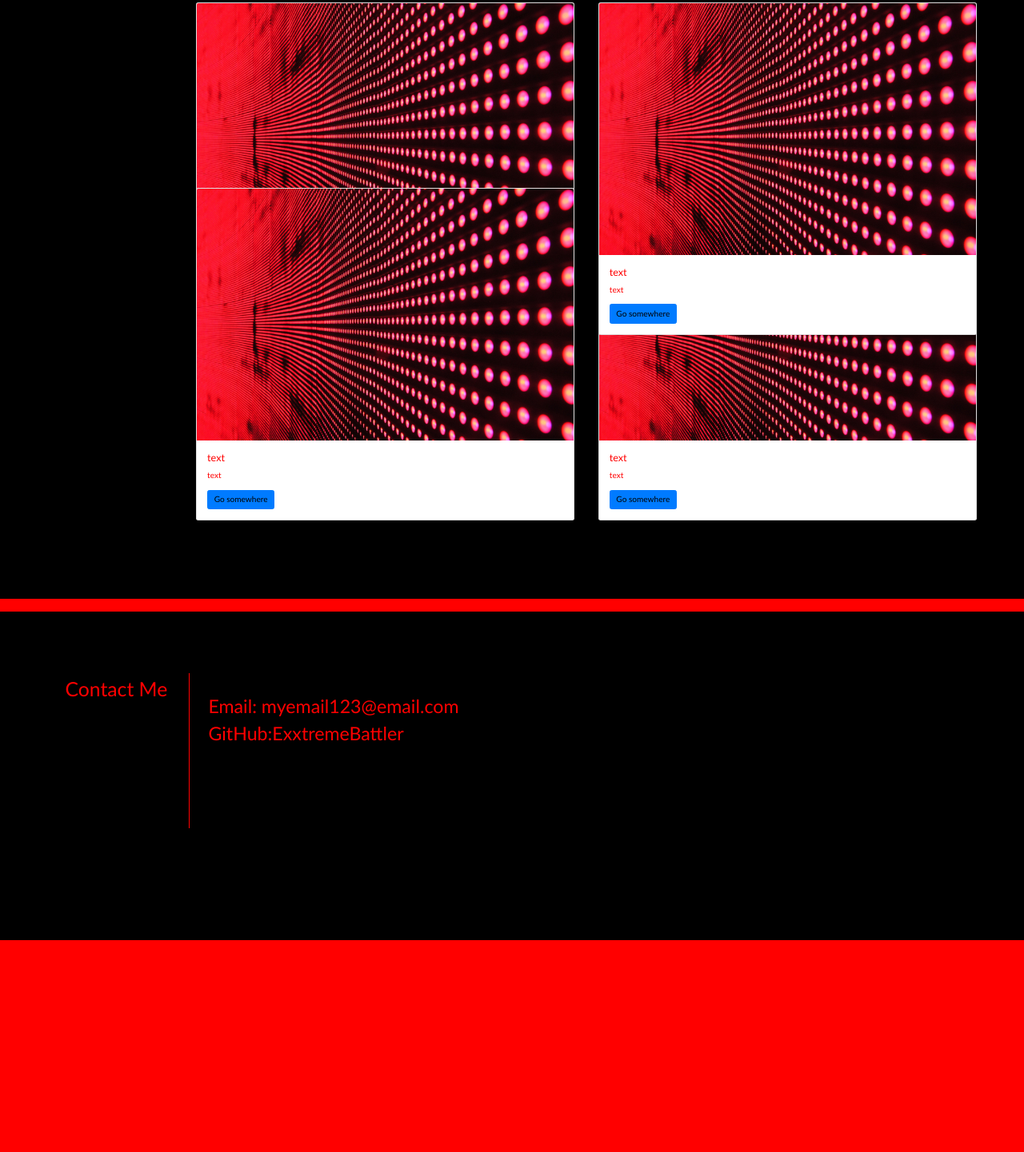
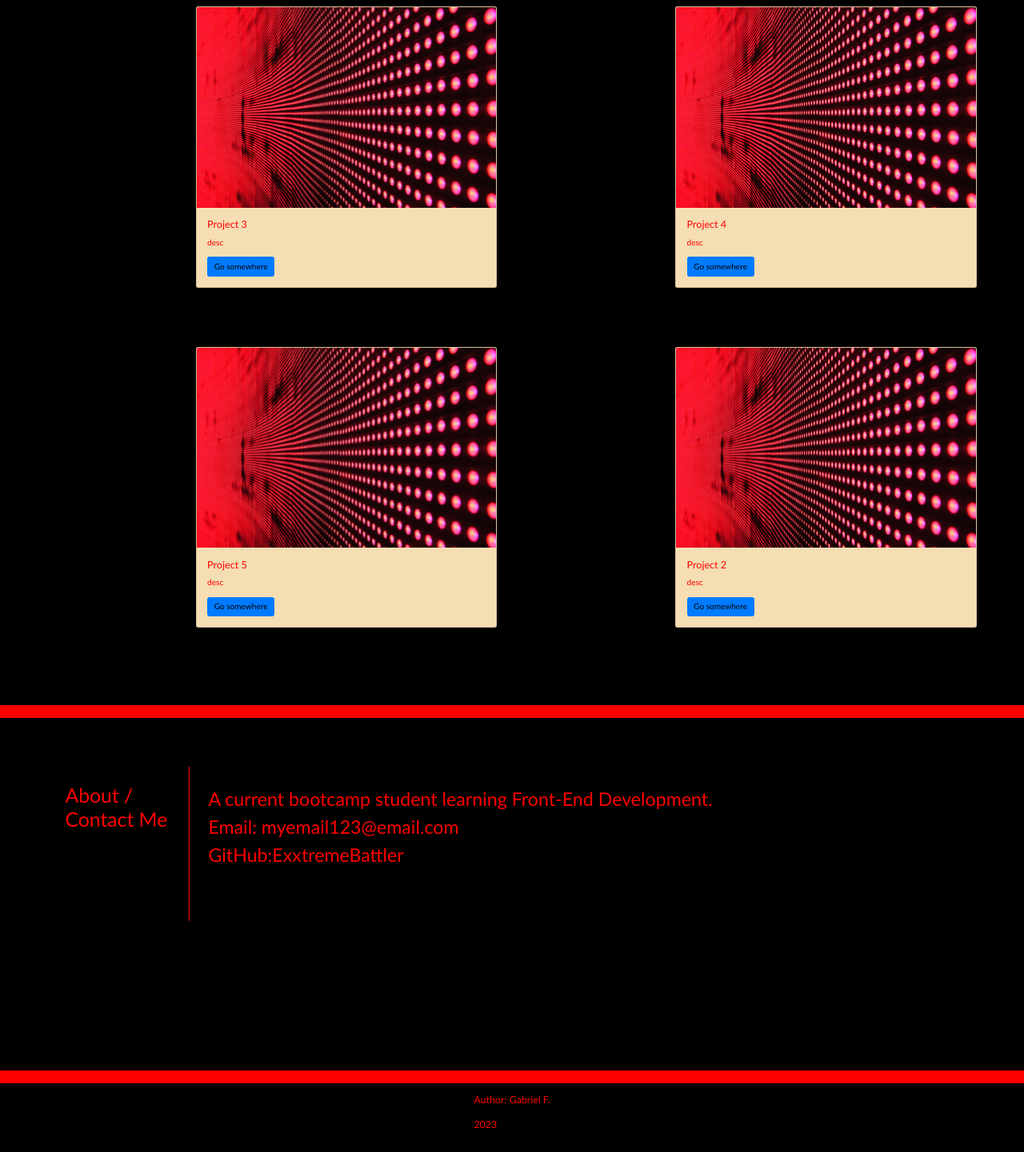
Before and after one commit to ExxtremeBattler/Bootstrap-Portfolio, a plain HTML site: page index.html in a window 1280 px wide. Shown: the part 1063-2504 px from the top of the page at 80% size. Before the commit the page ends 2255 px from the top, so only its background shows below. Drawn offline with nearby package versions, Linux system fonts and the light colour scheme.

Commit message:
completed MVP

```diff
--- a/css/style.css
+++ b/css/style.css
@@ -56,6 +56,7 @@ body {
   position: relative;
   left: 120px;
   bottom: 330px;
+  grid-gap: 250px;
 }
 
 .projectGridArea {
@@ -88,7 +89,6 @@ body {
 
 #project2 {
   grid-area: project2;
-
 }
 
 #project3 {
@@ -103,9 +103,14 @@ body {
   grid-area: project5;
 }
 
-#project2, #project3, #project4, #project5 {
+#project2, #project3{
   position: relative;
-  top: 200px;
+  bottom: 100px;
+}
+
+#project4, #project5{
+  position: relative;
+  bottom: 100px;
 }
 
 .about{
@@ -119,32 +124,34 @@ body {
   padding: 30px;
   position: relative;
   left: 200px;
-  bottom: 60px;
+  bottom: 120px;
   font-size: 30px;
 }
 
-/* .work{
-  height:fit-content;
-} */
+.work{
+  height: 1500px;
+}
 
+.card{
+  background-color: wheat;
+}
 
-@media screen and (max-width: 700px) {
-  body{
-    background-color: black;
-  }
-  .page-section{
-    width: 100%;
+.btn:hover{
+  box-shadow: 10px 10px black;
 }
-header{
-  font-size: 80%;
+
+a:hover {
+  background-color: white;
 }
-  .projectGridArea{
-    width: 50%;
-    float: left;
-  }
-  .vertical{
-    font-size: 150%;
-    width: 75%;
-    border-style: none;
-  }
+
+.footer {
+  display: flex;
+  justify-content: center;
+  align-items: center;
+  background: black;
+  height: 100px;
 }
+
+.footer p {
+  color: red;
+}
--- a/index.html
+++ b/index.html
@@ -60,9 +60,16 @@
     <!-- about me -->
     <section class="page-section about" id="aboutMe">
 
-      <h2 class="AM-heading">About Me  </h2>
+      <h2 class="AM-heading">Skills </h2>
 
-      <p> <div class="vertical"> An apsiring Front-End Web Developer who loves challenging himself with new projects, skills, and quests. </div> </p>
+      <p> <div class="vertical"> An apsiring Front-End Web Developer who loves challenging himself with new projects, skills, and quests.
+        <br> Proficient in: <br>
+        - HTML <br>
+        - CSS <br>
+        - JavaScript <br>
+        - Java <br>
+        - SQL <br>
+        - React</div> </p>
 
 
     </section>
@@ -88,16 +95,14 @@
             </div>
 
 
-
-
         </div>
 
         <div id="project5" class="projectGridArea">
           <div class="card">
             <img src="./images/02-portfolio-1.jpg" class="card-img-top" alt="...">
             <div class="card-body">
-              <h5 class="card-title">text</h5>
-              <p class="card-text">text</p>
+              <h5 class="card-title"> Project 2</h5>
+              <p class="card-text">desc</p>
               <a href="#" class="btn btn-primary">Go somewhere</a>
             </div>
           </div>
@@ -110,8 +115,8 @@
           <div class="card">
             <img src="./images/02-portfolio-1.jpg" class="card-img-top" alt="...">
             <div class="card-body">
-              <h5 class="card-title">TEXT</h5>
-              <p class="card-text">text</p>
+              <h5 class="card-title">Project 3</h5>
+              <p class="card-text">desc</p>
               <a href="#" class="btn btn-primary">Go somewhere</a>
             </div>
           </div>
@@ -123,8 +128,8 @@
           <div class="card">
             <img src="./images/02-portfolio-1.jpg" class="card-img-top" alt="...">
             <div class="card-body">
-              <h5 class="card-title">text</h5>
-              <p class="card-text">text</p>
+              <h5 class="card-title">Project 4</h5>
+              <p class="card-text">desc</p>
               <a href="#" class="btn btn-primary">Go somewhere</a>
             </div>
           </div>
@@ -137,8 +142,8 @@
           <div class="card">
             <img src="./images/02-portfolio-1.jpg" class="card-img-top" alt="...">
             <div class="card-body">
-              <h5 class="card-title">text</h5>
-              <p class="card-text">text</p>
+              <h5 class="card-title">Project 5</h5>
+              <p class="card-text">desc</p>
               <a href="#" class="btn btn-primary">Go somewhere</a>
             </div>
           </div>
@@ -153,14 +158,24 @@
     <!-- contact -->
     <section class="page-section contact" id="contactMe">
 
-      <h2>Contact Me </h2>
+      <h2>About / <br> Contact Me </h2>
 
-      <p> <div class="vertical"> Email: myemail123@email.com <br> GitHub:ExxtremeBattler </div> </p>
+      <p> <div class="vertical"> A current bootcamp student learning Front-End Development. <br>
+        Email: myemail123@email.com <br> GitHub:ExxtremeBattler </div> </p>
+
+    </section>
+
+  </main>
+
+  <div class="footer">
+    <footer>
+      <p>Author: Gabriel F. </p>
+      <p>2023</p>
+    </footer>
+</div>
 
 
 
-  </section>
-  </main>
 </body>
 
 </html>
```
